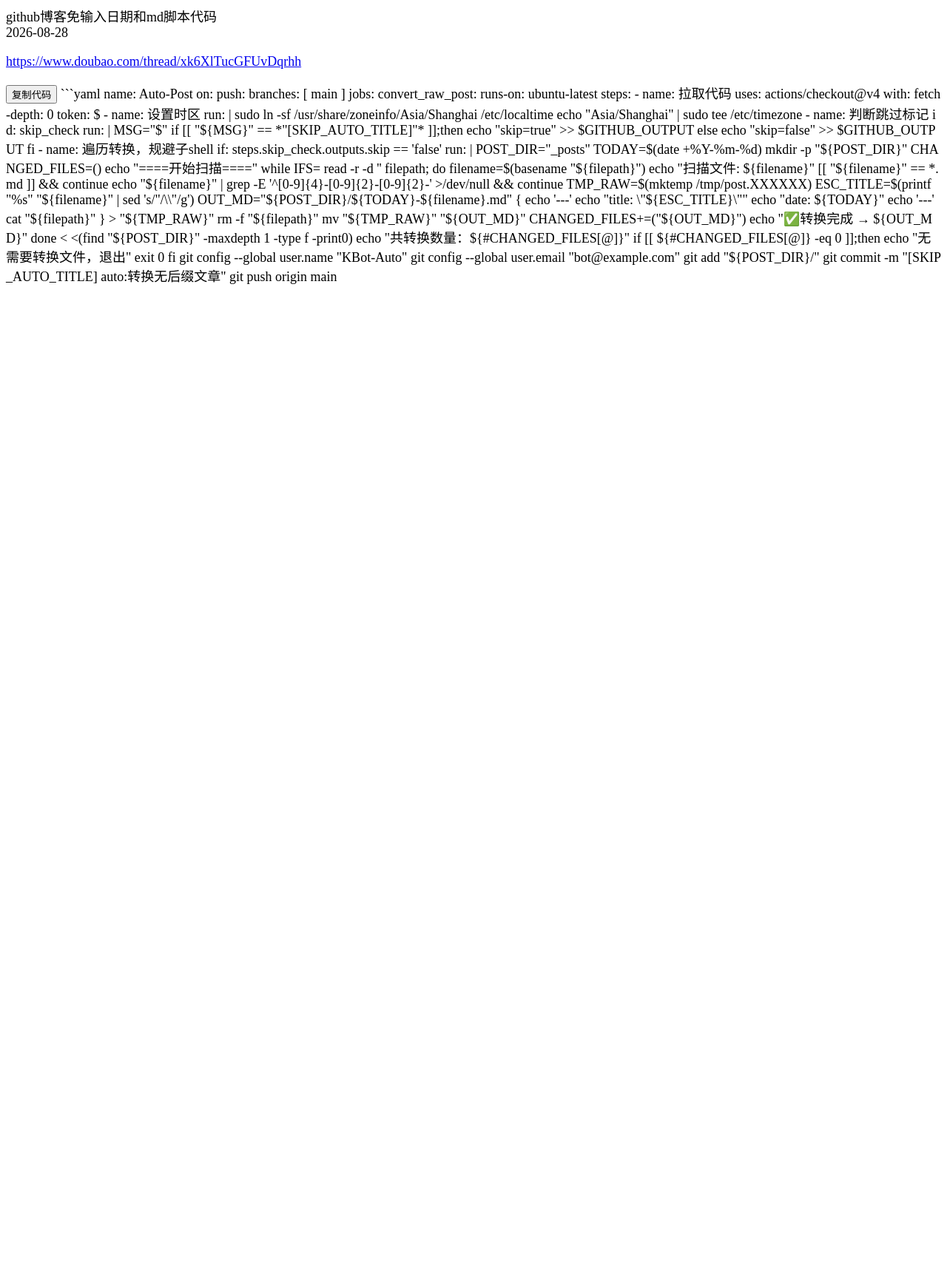
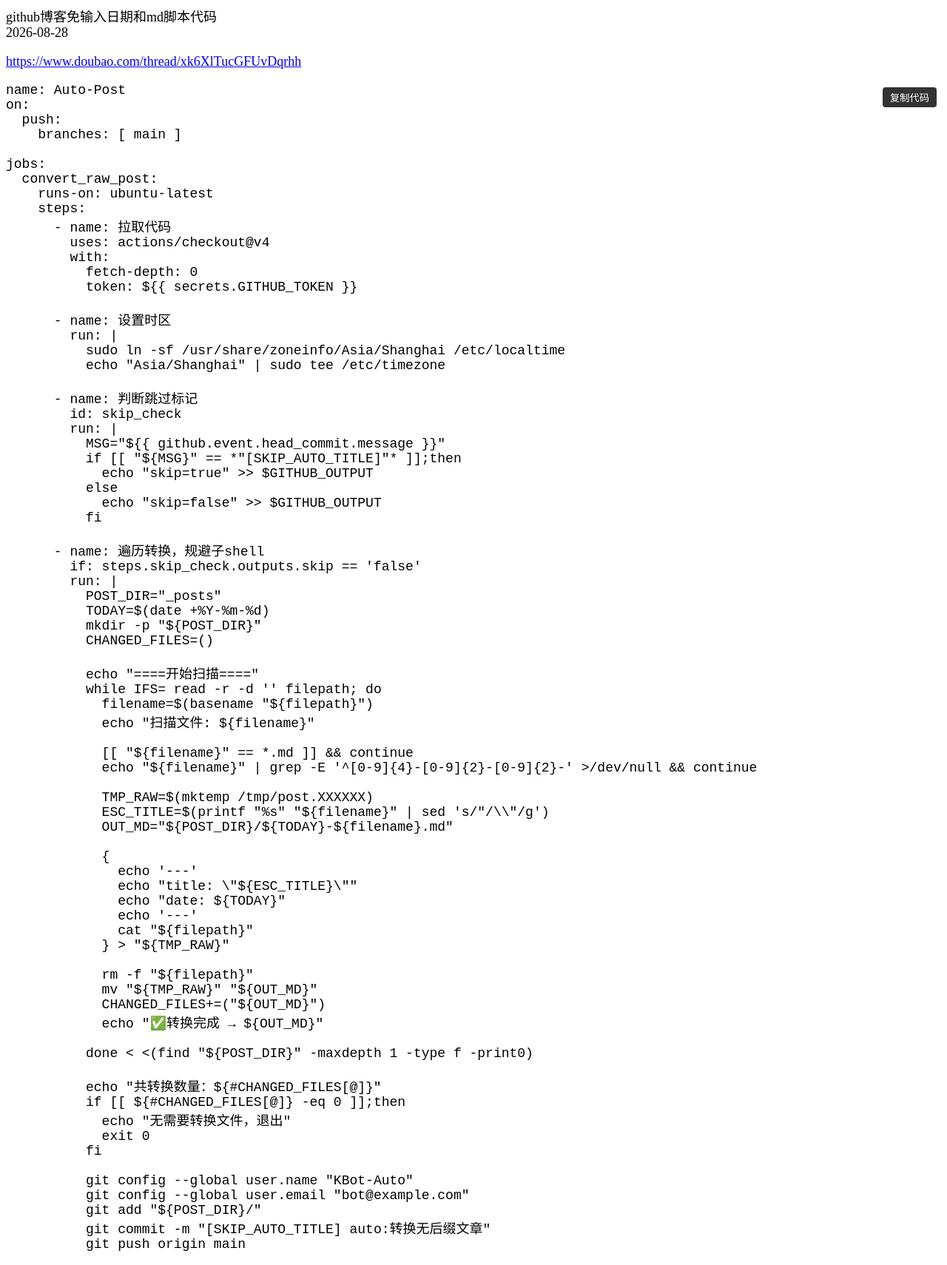
Before and after one commit to JTSTV/jtstv.github.io, a Jekyll site: the page built from _posts/2026-08-28-github博客免输入日期和md脚本代码.md, in a window 1280 px wide. Shown: the whole page at 74% size. Built offline with Jekyll 4.4.1, drawn with Linux system fonts in a browser that asks for light colours; our own code applies the rules of GitHub Pages for plain Markdown files; before the commit the page ends 900 px from its top, so only the background shows below that; some of the changed lines change nothing that is shown.

Commit message:
更新 2026-08-28-github博客免输入日期和md脚本代码.md

````diff
--- a/_posts/2026-08-28-github博客免输入日期和md脚本代码.md
+++ b/_posts/2026-08-28-github博客免输入日期和md脚本代码.md
@@ -6,9 +6,9 @@ date: 2026-08-28
 
 
 <div class="code-block-wrap">
-<button class="copy-btn" onclick="navigator.clipboard.writeText(this.nextElementSibling.innerText)">复制代码</button>
-```yaml
-name: Auto-Post
+<button class="copy-btn" onclick="navigator.clipboard.writeText(this.nextElementSibling.textContent)">复制代码</button>
+{% raw %}
+<pre><code class="language-yaml">name: Auto-Post
 on:
   push:
     branches: [ main ]
@@ -84,3 +84,28 @@ jobs:
           git add "${POST_DIR}/"
           git commit -m "[SKIP_AUTO_TITLE] auto:转换无后缀文章"
           git push origin main
+</code></pre>
+{% endraw %}
+</div>
+
+<style>
+.code-block-wrap {
+  position: relative;
+  margin: 1em 0;
+}
+.copy-btn {
+  position: absolute;
+  top: 6px;
+  right: 6px;
+  z-index: 10;
+  padding: 4px 10px;
+  cursor: pointer;
+  border: none;
+  background-color: #333;
+  color: #fff;
+  border-radius: 4px;
+}
+.copy-btn:active {
+  background-color: #555;
+}
+</style>
````
